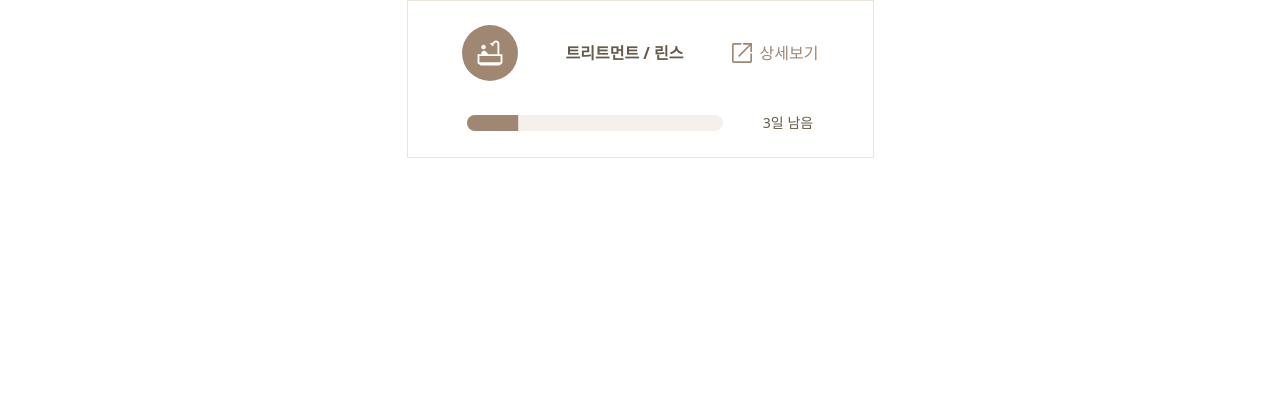
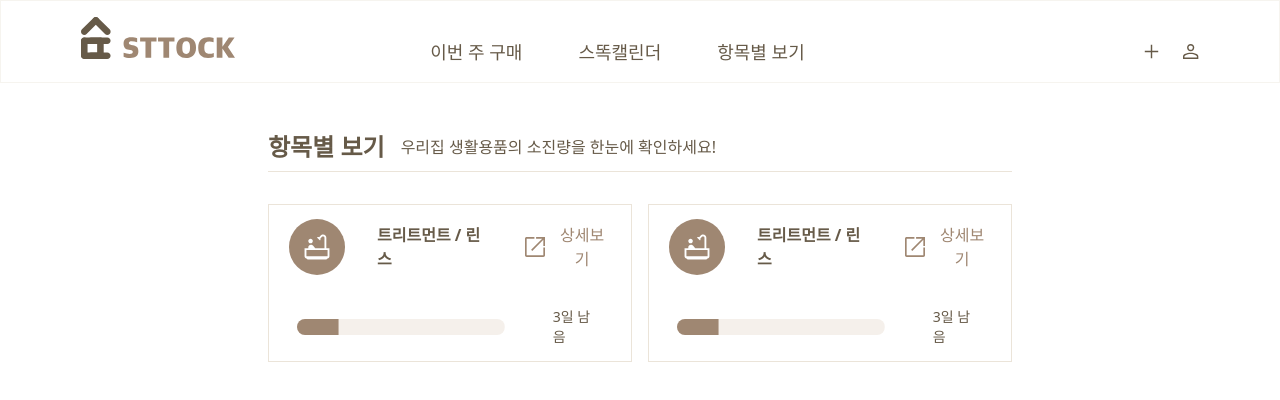
Before and after one commit to Team-Sttock/FE, a Next.js app: page /list in a window 1280 px wide. Shown: the top 400 px of the page. Built offline with nearby package versions, Linux system fonts and the light colour scheme.

Commit message:
feat : 항목별 보기 페이지 레이아웃 UI

```diff
--- a/features/products/components/Item.tsx
+++ b/features/products/components/Item.tsx
@@ -8,8 +8,8 @@ export default function Item() {
     remainDays: 3,
   }
   return (
-    <div className="border border-beige w-[467px] h-[158px] flex flex-col justify-center items-center px-4 m-auto space-y-8">
-      <div className="flex flex-row items-center justify-between space-x-12">
+    <div className="border border-beige max-w-[467px] h-[158px] flex flex-col justify-center items-center p-5 space-y-8">
+      <div className="flex flex-row items-center justify-between space-x-8">
         <img
           src={product.categoryIcon}
           alt={product.categoryIcon}
@@ -18,13 +18,13 @@ export default function Item() {
         <h3 className="text-dark-brown font-bold">{product.name}</h3>
         <GoToDetailButton />
       </div>
-      <div className="flex flex-row items-center justify-between space-x-10">
+      <div className="flex flex-row items-center justify-between space-x-12 mx-2">
         <Line
           percent={20}
           strokeColor="#9f8772"
           trailColor="#f5f0eb"
           strokeLinecap="butt"
-          className="w-64 h-4 rounded-full"
+          className="w-52 h-4 rounded-full"
         ></Line>
         <h3 className="text-dark-brown text-sm">{product.remainDays}일 남음</h3>
       </div>
--- a/pages/list.tsx
+++ b/pages/list.tsx
@@ -1,9 +1,46 @@
+import { Noto_Sans } from 'next/font/google'
+
+import Navbar from '@/features/common/components/Navbar'
+import { classNames } from '@/features/common/utils/classNames'
 import Item from '@/features/products/components/Item'
+
+const NotoSans = Noto_Sans({
+  weight: ['500', '400'],
+  subsets: ['latin'],
+})
 
 export default function Page() {
   return (
     <>
-      <Item />
+      <Navbar />
+      <main className="m-auto max-w-3xl w-full px-3 mb-10">
+        <header className="mt-10 mb-6 w-full py-2">
+          <div
+            className={classNames(
+              'space-y-2 w-full mb-2',
+              'sm:space-x-4 sm:space-y-0 sm:flex sm:justify-start sm:items-center'
+            )}
+          >
+            <h1
+              className={classNames(
+                'md:text-2xl text-xl font-bold text-dark-brown',
+                NotoSans.className
+              )}
+            >
+              항목별 보기
+            </h1>
+            <p className="text-dark-brown">
+              우리집 생활용품의 소진량을 한눈에 확인하세요!
+            </p>
+          </div>
+          <hr className="relative w-full border-1 border-beige" />
+        </header>
+
+        <div className="flex md:flex-row flex-col items-center justify-center md:space-x-4 md:space-y-0 space-y-4">
+          <Item />
+          <Item />
+        </div>
+      </main>
     </>
   )
 }
```
